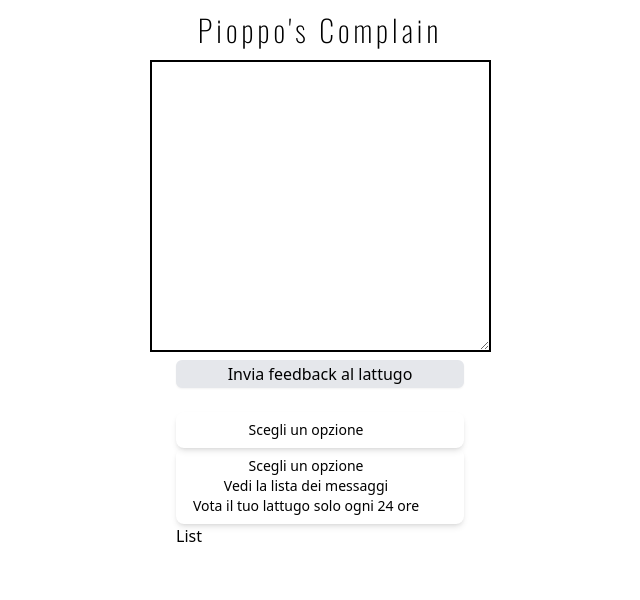
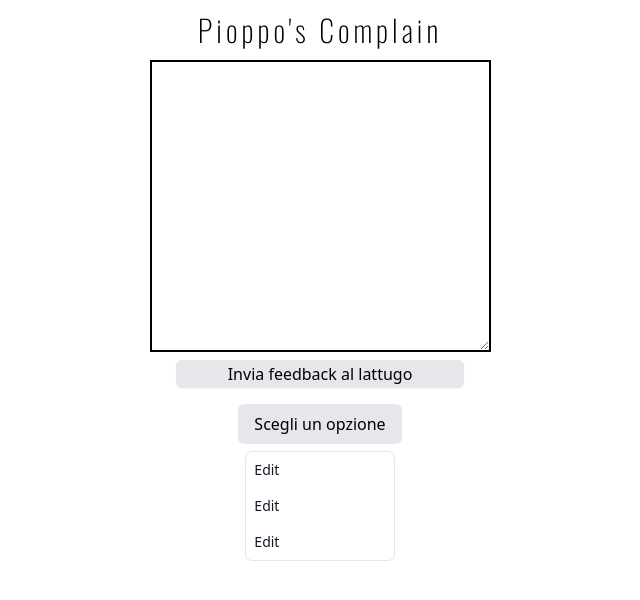
Before and after one commit to LucaFasone/Pioppos-complain, a React (Vite) app: page / in a window 1280 px wide. Both pictures are taken after a click on the button "Scegli un opzione". Shown: the top 600 px of the page, without its empty margins (320-960 px from the left). Built offline with nearby package versions, Linux system fonts and the light colour scheme; no server answers; the database is empty.

Commit message:
Removed ListBox Added Menu

```diff
--- a/src/App.jsx
+++ b/src/App.jsx
@@ -1,6 +1,6 @@
 import React, { useState } from 'react'
 import Style from './App.module.css'
-import ListBox from './Components/ListBox'
+import Menu from './Components/MenuList.jsx'
 import {AddConmplainToDatabase} from './firebase/Database.js'
 
 function App() {
@@ -9,13 +9,13 @@ function App() {
       AddConmplainToDatabase(complain)
     }
   return (
-    <div className={Style.MainContainer}>
+    <div className="grid place-items-center">
       <h1 className={Style.MainText}>
         Pioppo's Complain
       </h1>
-      <textarea className={Style.TextArea} value={complain} onChange={e=>setComplain(e.target.value)} name="TextArea" cols="23" rows="8"></textarea>
-      <button onClick={AddComplain} className={Style.SubmitButton}>Invia feedback al lattugo</button>
-      <ListBox/>
+      <textarea className={Style.TextArea} value={complain} onChange={e=>setComplain(e.target.value)} name="TextArea" cols="23" rows="8"> </textarea>
+      <button onClick={AddComplain} className="block bg-gray-200 rounded-md border-2 my-2  w-full sm:w-72 shadow-sm">Invia feedback al lattugo</button>
+      <Menu/>
     </div>
   )
 }
--- a/src/App.module.css
+++ b/src/App.module.css
@@ -1,17 +1,10 @@
 @import url('https://fonts.googleapis.com/css2?family=Oswald:wght@200&display=swap');
-.MainContainer{
-    @apply grid place-items-center
-}
-
 .MainText{
    font-family: 'Oswald';
    letter-spacing: 4px;
    @apply text-3xl my-3
+}
 
-}
-.SubmitButton{
-    @apply block bg-gray-200 rounded-md border-2 my-2  w-full sm:w-72 shadow-sm
-}
 .TextArea{
     font-size: x-large;
     @apply border-black border-2
--- a/src/Components/CompoentesStyles.module.css
+++ /dev/null
@@ -1,3 +0,0 @@
-.ListBox {
-    @apply w-full cursor-default rounded-lg bg-white py-2 pl-3 pr-10 text-center shadow-md focus:outline-none focus-visible:border-indigo-500 focus-visible:ring-2 focus-visible:ring-white focus-visible:ring-opacity-75 focus-visible:ring-offset-2 focus-visible:ring-offset-orange-300 sm:text-sm
-}
--- a/src/Components/ListBox.jsx
+++ /dev/null
@@ -1,42 +0,0 @@
-import { useEffect, useState } from 'react'
-import { Listbox } from '@headlessui/react'
-import List from './List'
-import Style from './CompoentesStyles.module.css'
-
-function ListBox() {
-const options = [
-  { id: 1, name: 'Scegli un opzione' },
-  { id: 2, name: 'Vedi la lista dei messaggi' },
-  { id: 3, name: 'Vota il tuo lattugo solo ogni 24 ore '},
-]
-  const [selectedOption, setSelectedOption] = useState(options[0])
-  useEffect(() =>{
-    console.log(selectedOption.id);
-  },[selectedOption])
-
-  return (
-    <div className="mt-4 w-full sm:w-72">
-      <Listbox value={selectedOption} onChange={setSelectedOption} >
-      <Listbox.Button  className={Style.ListBox}>{selectedOption.name}</Listbox.Button>
-      <Listbox.Options className={Style.ListBox}>
-        {options.map((option) => (
-          <Listbox.Option
-          className={({ active }) =>
-              `${Style.ListBoxOption} ${
-                active? Style.ListBoxOptionActive : ''
-              }`}
-            key={option.id}
-            value={option}>
-            {option.name}
-
-          </Listbox.Option>
-        ))}
-      </Listbox.Options>
-    </Listbox>
-    <List/>
-  </div>
-
-  )
-}
-
-export default ListBox
--- /dev/null
+++ b/src/Components/MenuList.jsx
@@ -0,0 +1,47 @@
+import React from 'react'
+import { Menu } from '@headlessui/react'
+
+function MenuList() {
+  return (
+    <Menu as="div" className="text-center mt-2">
+      <Menu.Button className="bg-gray-200 text-black px-4 py-2 rounded-md">Scegli un opzione</Menu.Button>
+      <Menu.Items className="rounded-md m-2 ring-1 ring-gray-200">
+      <Menu.Item>
+                {({ active }) => (
+                  <button
+                    className={`${
+                      active ? 'bg-violet-500 text-white' : 'text-gray-900'
+                    } flex w-full items-center rounded-md px-2 py-2 text-sm`}
+                  >
+                    Edit
+                  </button>
+                )}
+              </Menu.Item>
+              <Menu.Item>
+                {({ active }) => (
+                  <button
+                    className={`${
+                      active ? 'bg-violet-500 text-white' : 'text-gray-900'
+                    } flex w-full items-center rounded-md px-2 py-2 text-sm`}
+                  >
+                    Edit
+                  </button>
+                )}
+              </Menu.Item>   <Menu.Item>
+                {({ active }) => (
+                  <button
+                    className={`${
+                      active ? 'bg-violet-500 text-white' : 'text-gray-900'
+                    } flex w-full items-center rounded-md px-2 py-2 text-sm`}
+                  >
+                    Edit
+                  </button>
+                )}
+              </Menu.Item>
+
+      </Menu.Items>
+    </Menu>
+  )
+}
+
+export default MenuList
```
